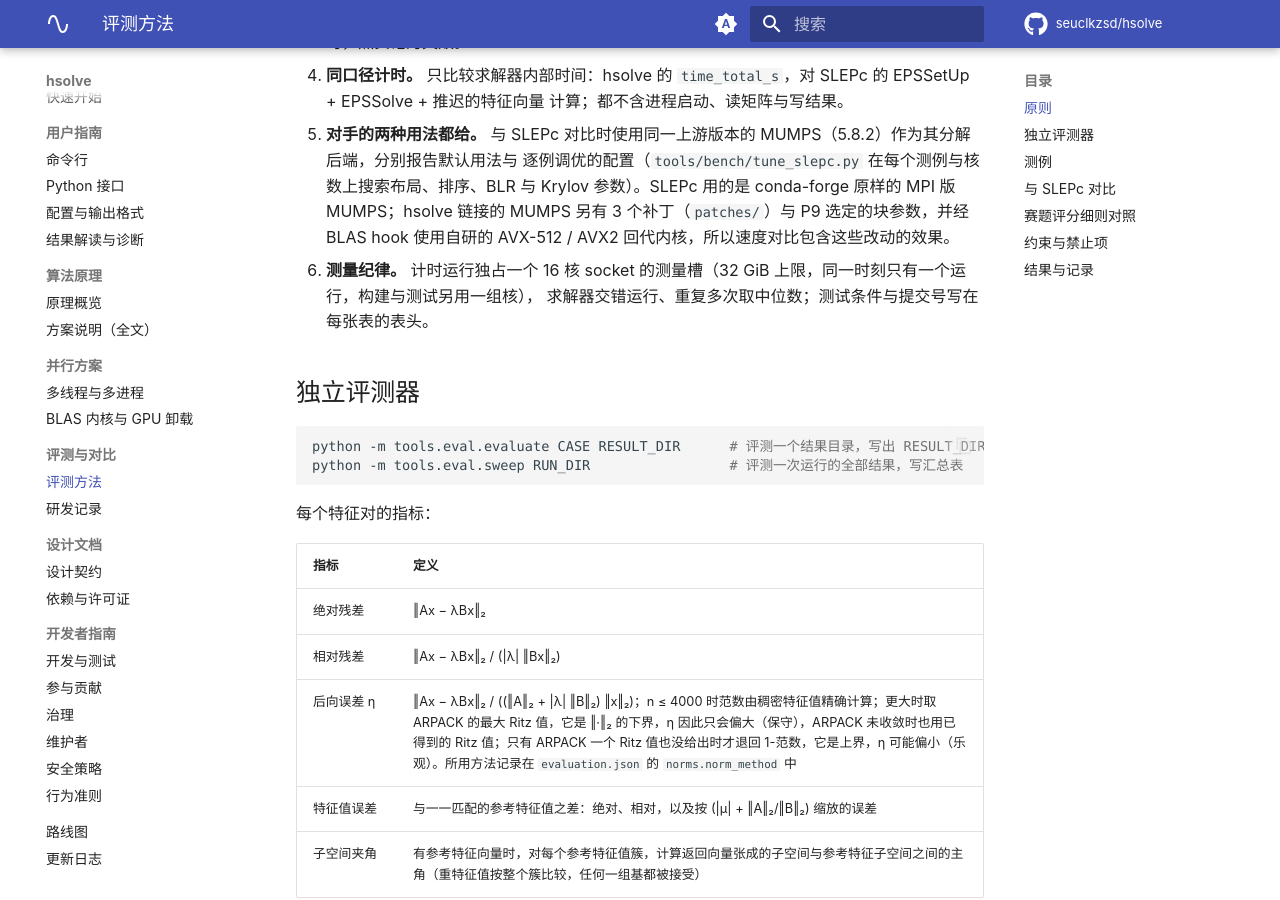
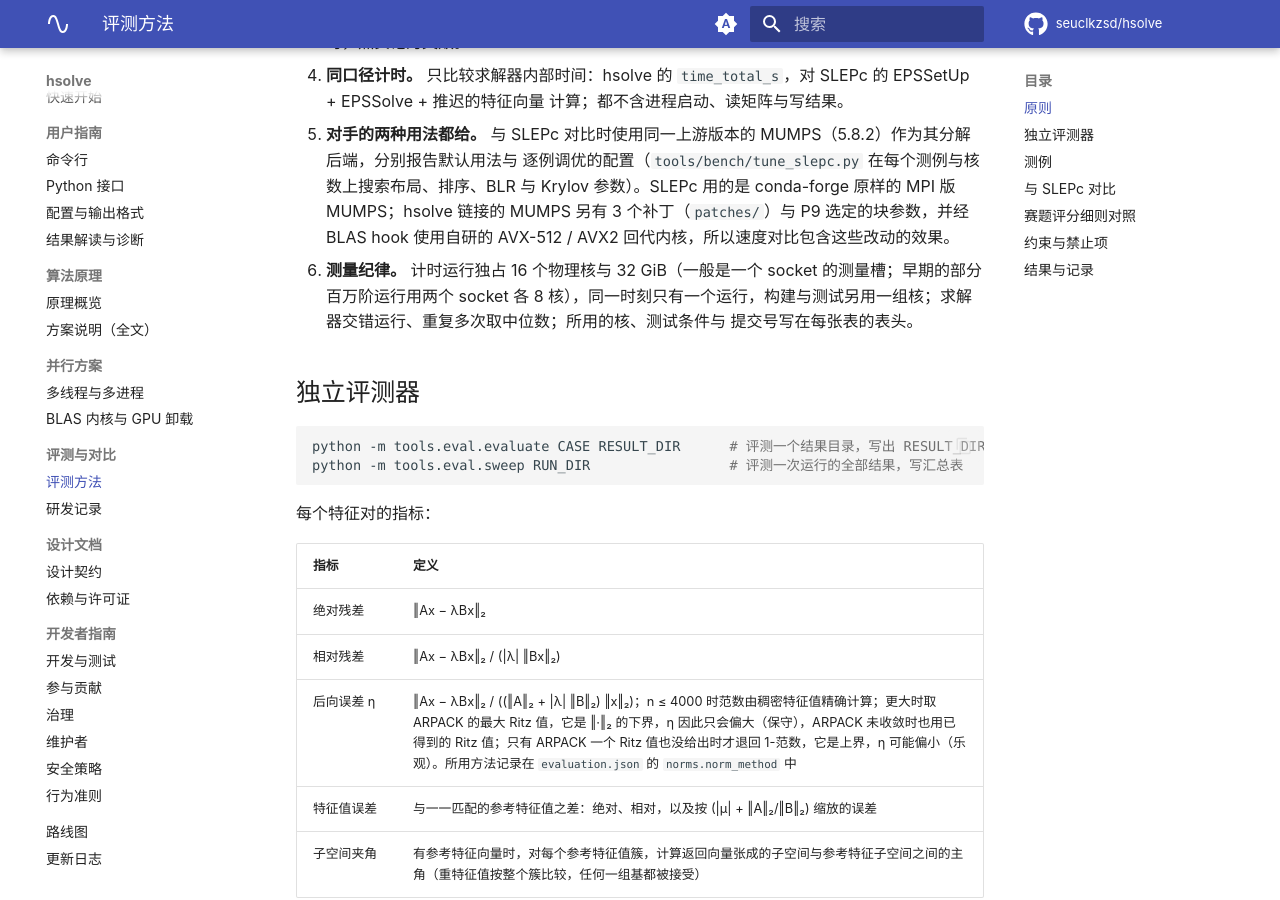
Before and after one commit to seuclkzsd/hsolve, an MkDocs documentation site: the page built from docs/guide/evaluation.md, in a window 1280 px wide and 900 px high, scrolled down 513 px. Built offline with MkDocs 1.6.1 and Material for MkDocs 9.7.7, drawn with Linux system fonts in a browser that asks for light colours; comment, search, counter and statistics services are not loaded.

Commit message:
docs: evaluation principle 6 names both core layouts of the timed runs (the one-socket slot, two sockets x 8 cores for some earlier 1e6 runs); each table states its own

```diff
--- a/docs/guide/evaluation.md
+++ b/docs/guide/evaluation.md
@@ -16,8 +16,9 @@ hsolve 公开的每个正确性与性能数字都按同一套方法得到：结
    逐例调优的配置（`tools/bench/tune_slepc.py` 在每个测例与核数上搜索布局、排序、BLR 与 Krylov 参数）。SLEPc 用的是
    conda-forge 原样的 MPI 版 MUMPS；hsolve 链接的 MUMPS 另有 3 个补丁（`patches/`）与 P9 选定的块参数，并经 BLAS hook
    使用自研的 AVX-512 / AVX2 回代内核，所以速度对比包含这些改动的效果。
-6. **测量纪律。** 计时运行独占一个 16 核 socket 的测量槽（32 GiB 上限，同一时刻只有一个运行，构建与测试另用一组核），
-   求解器交错运行、重复多次取中位数；测试条件与提交号写在每张表的表头。
+6. **测量纪律。** 计时运行独占 16 个物理核与 32 GiB（一般是一个 socket 的测量槽；早期的部分百万阶运行用两个 socket
+   各 8 核），同一时刻只有一个运行，构建与测试另用一组核；求解器交错运行、重复多次取中位数；所用的核、测试条件与
+   提交号写在每张表的表头。
 
 ## 独立评测器
 
```
